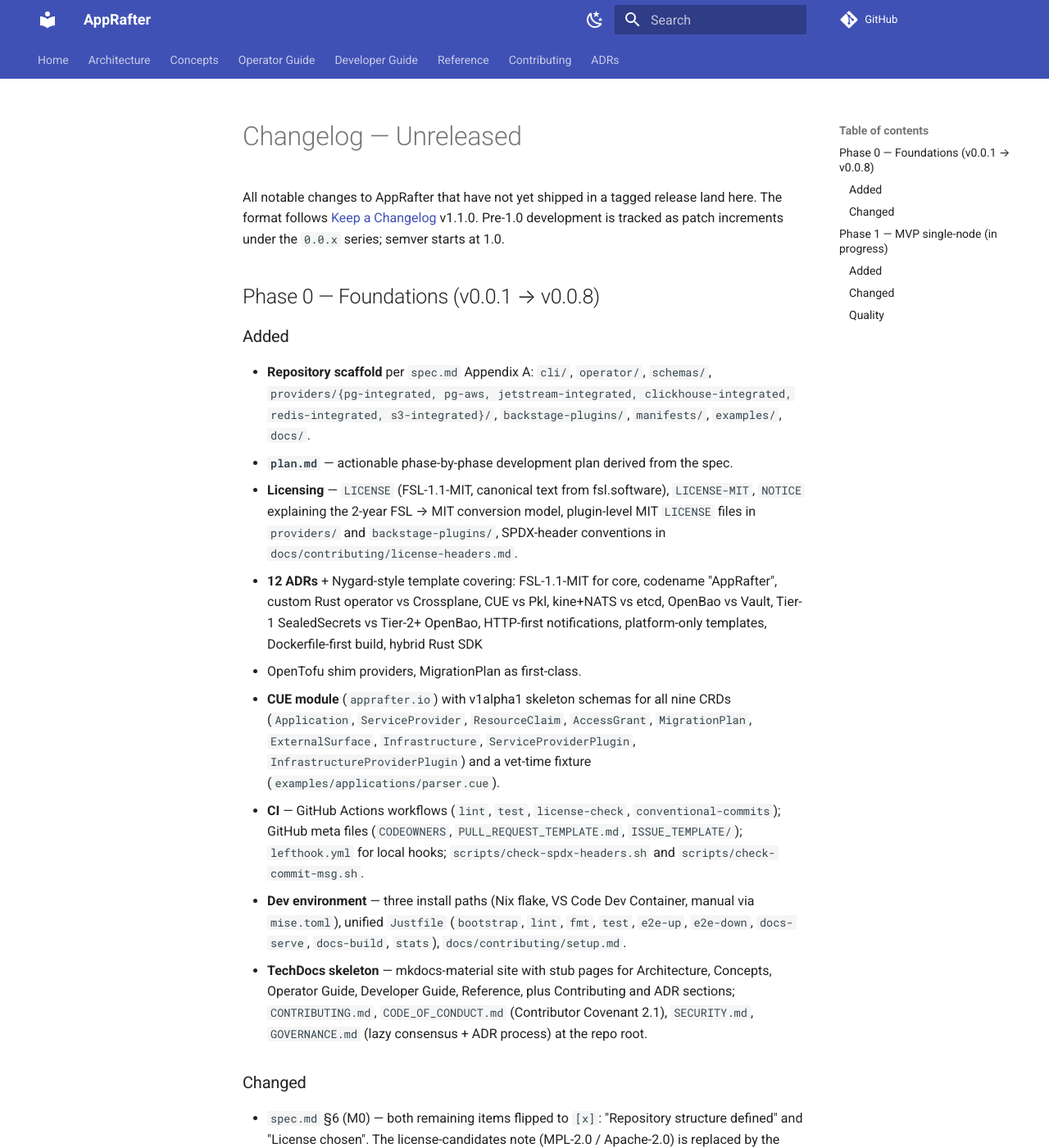
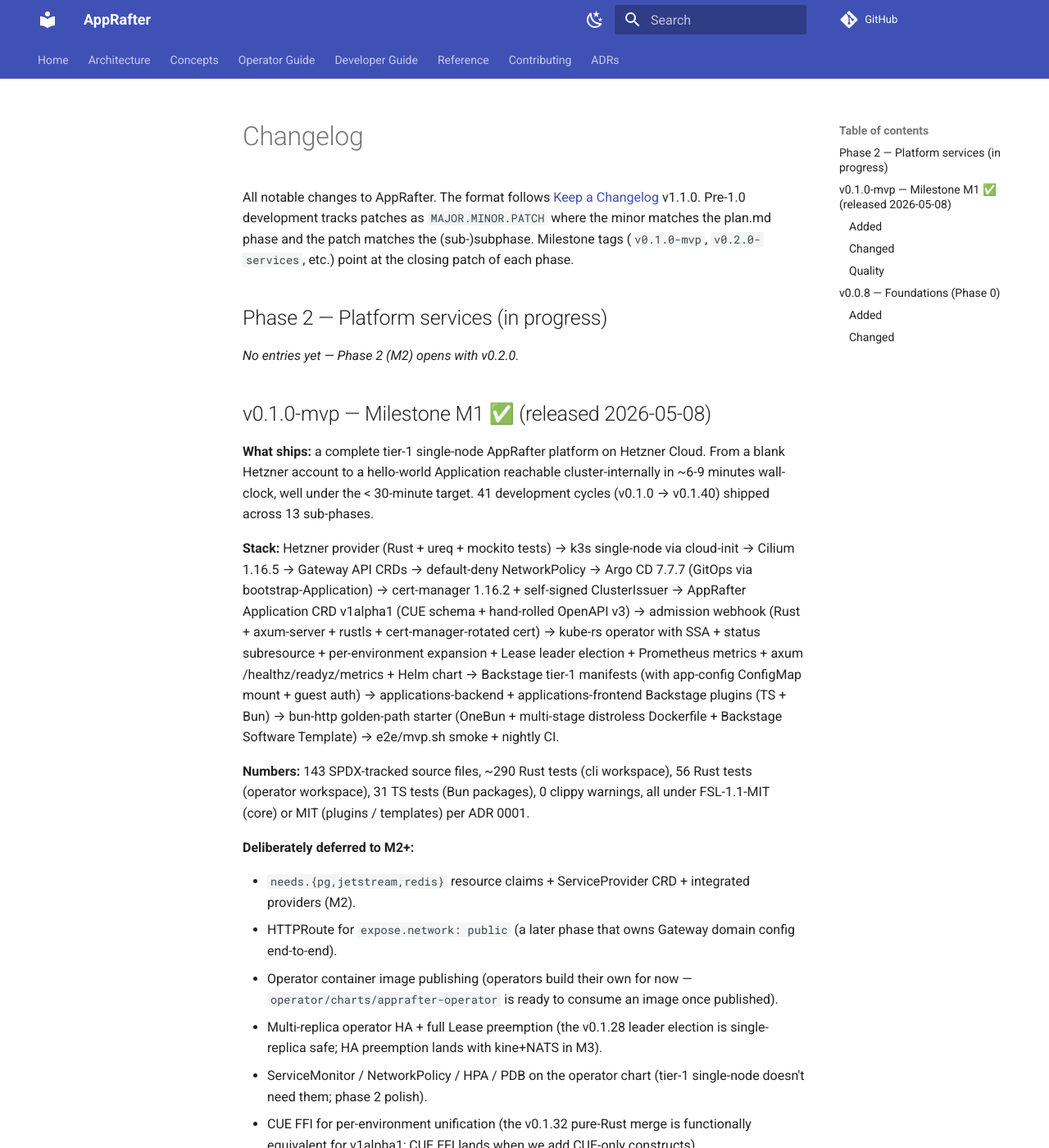
Before and after one commit to AppRafter/apprafter, an MkDocs documentation site: the page built from docs/changelog/UNRELEASED.md, in a window 1280 px wide and 1400 px high. Shown: the whole window at 82% size. Built offline with MkDocs 1.6.1 and Material for MkDocs 9.7.7, drawn with Linux system fonts in a browser that asks for light colours; comment, search, counter and statistics services are not loaded; some of the changed text lies outside the part shown.

Commit message:
docs(changelog): graduate Phase 1 → v0.1.0-mvp release block
Phase 1 entries now live under `## v0.1.0-mvp — Milestone M1 ✅
(released 2026-05-08)` with a stack/numbers/deferred summary above
the per-cycle log; Phase 0 graduates to `## v0.0.8 — Foundations`
at the bottom; a fresh empty `## Phase 2 — Platform services`
placeholder opens the file for v0.2.x cycles.

Co-Authored-By: Claude Opus 4.7 (1M context) <noreply@anthropic.com>

```diff
--- a/docs/changelog/UNRELEASED.md
+++ b/docs/changelog/UNRELEASED.md
@@ -1,63 +1,61 @@
-# Changelog — Unreleased
+# Changelog
 
-All notable changes to AppRafter that have not yet shipped in a
-tagged release land here. The format follows [Keep a Changelog]
-v1.1.0. Pre-1.0 development is tracked as patch increments under
-the `0.0.x` series; semver starts at 1.0.
+All notable changes to AppRafter. The format follows
+[Keep a Changelog] v1.1.0. Pre-1.0 development tracks patches as
+`MAJOR.MINOR.PATCH` where the minor matches the plan.md phase and
+the patch matches the (sub-)subphase. Milestone tags
+(`v0.1.0-mvp`, `v0.2.0-services`, etc.) point at the closing
+patch of each phase.
 
-## Phase 0 — Foundations (v0.0.1 → v0.0.8)
+## Phase 2 — Platform services (in progress)
 
-### Added
+_No entries yet — Phase 2 (M2) opens with v0.2.0._
 
-- **Repository scaffold** per `spec.md` Appendix A: `cli/`,
-  `operator/`, `schemas/`, `providers/{pg-integrated, pg-aws,
-  jetstream-integrated, clickhouse-integrated, redis-integrated,
-  s3-integrated}/`, `backstage-plugins/`, `manifests/`, `examples/`,
-  `docs/`.
-- **`plan.md`** — actionable phase-by-phase development plan
-  derived from the spec.
-- **Licensing** — `LICENSE` (FSL-1.1-MIT, canonical text from
-  fsl.software), `LICENSE-MIT`, `NOTICE` explaining the 2-year
-  FSL → MIT conversion model, plugin-level MIT `LICENSE` files in
-  `providers/` and `backstage-plugins/`, SPDX-header conventions
-  in `docs/contributing/license-headers.md`.
-- **12 ADRs** + Nygard-style template covering: FSL-1.1-MIT for
-  core, codename "AppRafter", custom Rust operator vs Crossplane,
-  CUE vs Pkl, kine+NATS vs etcd, OpenBao vs Vault, Tier-1
-  SealedSecrets vs Tier-2+ OpenBao, HTTP-first notifications,
-  platform-only templates, Dockerfile-first build, hybrid Rust SDK
-  + OpenTofu shim providers, MigrationPlan as first-class.
-- **CUE module** (`apprafter.io`) with v1alpha1 skeleton schemas
-  for all nine CRDs (`Application`, `ServiceProvider`,
-  `ResourceClaim`, `AccessGrant`, `MigrationPlan`,
-  `ExternalSurface`, `Infrastructure`, `ServiceProviderPlugin`,
-  `InfrastructureProviderPlugin`) and a vet-time fixture
-  (`examples/applications/parser.cue`).
-- **CI** — GitHub Actions workflows (`lint`, `test`,
-  `license-check`, `conventional-commits`); GitHub meta files
-  (`CODEOWNERS`, `PULL_REQUEST_TEMPLATE.md`, `ISSUE_TEMPLATE/`);
-  `lefthook.yml` for local hooks; `scripts/check-spdx-headers.sh`
-  and `scripts/check-commit-msg.sh`.
-- **Dev environment** — three install paths (Nix flake, VS Code
-  Dev Container, manual via `mise.toml`), unified `Justfile`
-  (`bootstrap`, `lint`, `fmt`, `test`, `e2e-up`, `e2e-down`,
-  `docs-serve`, `docs-build`, `stats`),
-  `docs/contributing/setup.md`.
-- **TechDocs skeleton** — mkdocs-material site with stub pages for
-  Architecture, Concepts, Operator Guide, Developer Guide,
-  Reference, plus Contributing and ADR sections; `CONTRIBUTING.md`,
-  `CODE_OF_CONDUCT.md` (Contributor Covenant 2.1), `SECURITY.md`,
-  `GOVERNANCE.md` (lazy consensus + ADR process) at the repo root.
+## v0.1.0-mvp — Milestone M1 ✅ (released 2026-05-08)
 
-### Changed
+**What ships:** a complete tier-1 single-node AppRafter platform
+on Hetzner Cloud. From a blank Hetzner account to a hello-world
+Application reachable cluster-internally in ~6-9 minutes
+wall-clock, well under the < 30-minute target. 41 development
+cycles (v0.1.0 → v0.1.40) shipped across 13 sub-phases.
 
-- `spec.md` §6 (M0) — both remaining items flipped to `[x]`:
-  "Repository structure defined" and "License chosen". The
-  license-candidates note (MPL-2.0 / Apache-2.0) is replaced by
-  the actual decision (FSL-1.1-MIT for core, MIT for plugins;
-  see ADR 0001).
+**Stack:** Hetzner provider (Rust + ureq + mockito tests) → k3s
+single-node via cloud-init → Cilium 1.16.5 → Gateway API CRDs →
+default-deny NetworkPolicy → Argo CD 7.7.7 (GitOps via
+bootstrap-Application) → cert-manager 1.16.2 + self-signed
+ClusterIssuer → AppRafter Application CRD v1alpha1 (CUE schema +
+hand-rolled OpenAPI v3) → admission webhook (Rust + axum-server
++ rustls + cert-manager-rotated cert) → kube-rs operator with SSA
++ status subresource + per-environment expansion + Lease leader
+election + Prometheus metrics + axum /healthz/readyz/metrics +
+Helm chart → Backstage tier-1 manifests (with app-config
+ConfigMap mount + guest auth) → applications-backend +
+applications-frontend Backstage plugins (TS + Bun) → bun-http
+golden-path starter (OneBun + multi-stage distroless Dockerfile +
+Backstage Software Template) → e2e/mvp.sh smoke + nightly CI.
 
-## Phase 1 — MVP single-node (in progress)
+**Numbers:** 143 SPDX-tracked source files, ~290 Rust tests
+(cli workspace), 56 Rust tests (operator workspace), 31 TS tests
+(Bun packages), 0 clippy warnings, all under FSL-1.1-MIT (core)
+or MIT (plugins / templates) per ADR 0001.
+
+**Deliberately deferred to M2+:**
+
+- `needs.{pg,jetstream,redis}` resource claims + ServiceProvider
+  CRD + integrated providers (M2).
+- HTTPRoute for `expose.network: public` (a later phase that owns
+  Gateway domain config end-to-end).
+- Operator container image publishing (operators build their own
+  for now — `operator/charts/apprafter-operator` is ready to
+  consume an image once published).
+- Multi-replica operator HA + full Lease preemption (the v0.1.28
+  leader election is single-replica safe; HA preemption lands
+  with kine+NATS in M3).
+- ServiceMonitor / NetworkPolicy / HPA / PDB on the operator
+  chart (tier-1 single-node doesn't need them; phase 2 polish).
+- CUE FFI for per-environment unification (the v0.1.32 pure-Rust
+  merge is functionally equivalent for v1alpha1; CUE FFI lands
+  when we add CUE-only constructs).
 
 ### Added
 
@@ -730,4 +728,56 @@ the `0.0.x` series; semver starts at 1.0.
   cannot see them but they ARE exercised. Numbers measured with
   cargo-tarpaulin 0.35.2, e2e test excluded.
 
+## v0.0.8 — Foundations (Phase 0)
+
+### Added
+
+- **Repository scaffold** per `spec.md` Appendix A: `cli/`,
+  `operator/`, `schemas/`, `providers/{pg-integrated, pg-aws,
+  jetstream-integrated, clickhouse-integrated, redis-integrated,
+  s3-integrated}/`, `backstage-plugins/`, `manifests/`, `examples/`,
+  `docs/`.
+- **`plan.md`** — actionable phase-by-phase development plan
+  derived from the spec.
+- **Licensing** — `LICENSE` (FSL-1.1-MIT, canonical text from
+  fsl.software), `LICENSE-MIT`, `NOTICE` explaining the 2-year
+  FSL → MIT conversion model, plugin-level MIT `LICENSE` files in
+  `providers/` and `backstage-plugins/`, SPDX-header conventions
+  in `docs/contributing/license-headers.md`.
+- **12 ADRs** + Nygard-style template covering: FSL-1.1-MIT for
+  core, codename "AppRafter", custom Rust operator vs Crossplane,
+  CUE vs Pkl, kine+NATS vs etcd, OpenBao vs Vault, Tier-1
+  SealedSecrets vs Tier-2+ OpenBao, HTTP-first notifications,
+  platform-only templates, Dockerfile-first build, hybrid Rust SDK
+  + OpenTofu shim providers, MigrationPlan as first-class.
+- **CUE module** (`apprafter.io`) with v1alpha1 skeleton schemas
+  for all nine CRDs (`Application`, `ServiceProvider`,
+  `ResourceClaim`, `AccessGrant`, `MigrationPlan`,
+  `ExternalSurface`, `Infrastructure`, `ServiceProviderPlugin`,
+  `InfrastructureProviderPlugin`) and a vet-time fixture
+  (`examples/applications/parser.cue`).
+- **CI** — GitHub Actions workflows (`lint`, `test`,
+  `license-check`, `conventional-commits`); GitHub meta files
+  (`CODEOWNERS`, `PULL_REQUEST_TEMPLATE.md`, `ISSUE_TEMPLATE/`);
+  `lefthook.yml` for local hooks; `scripts/check-spdx-headers.sh`
+  and `scripts/check-commit-msg.sh`.
+- **Dev environment** — three install paths (Nix flake, VS Code
+  Dev Container, manual via `mise.toml`), unified `Justfile`
+  (`bootstrap`, `lint`, `fmt`, `test`, `e2e-up`, `e2e-down`,
+  `docs-serve`, `docs-build`, `stats`),
+  `docs/contributing/setup.md`.
+- **TechDocs skeleton** — mkdocs-material site with stub pages for
+  Architecture, Concepts, Operator Guide, Developer Guide,
+  Reference, plus Contributing and ADR sections; `CONTRIBUTING.md`,
+  `CODE_OF_CONDUCT.md` (Contributor Covenant 2.1), `SECURITY.md`,
+  `GOVERNANCE.md` (lazy consensus + ADR process) at the repo root.
+
+### Changed
+
+- `spec.md` §6 (M0) — both remaining items flipped to `[x]`:
+  "Repository structure defined" and "License chosen". The
+  license-candidates note (MPL-2.0 / Apache-2.0) is replaced by
+  the actual decision (FSL-1.1-MIT for core, MIT for plugins;
+  see ADR 0001).
+
 [Keep a Changelog]: https://keepachangelog.com/en/1.1.0/
```
